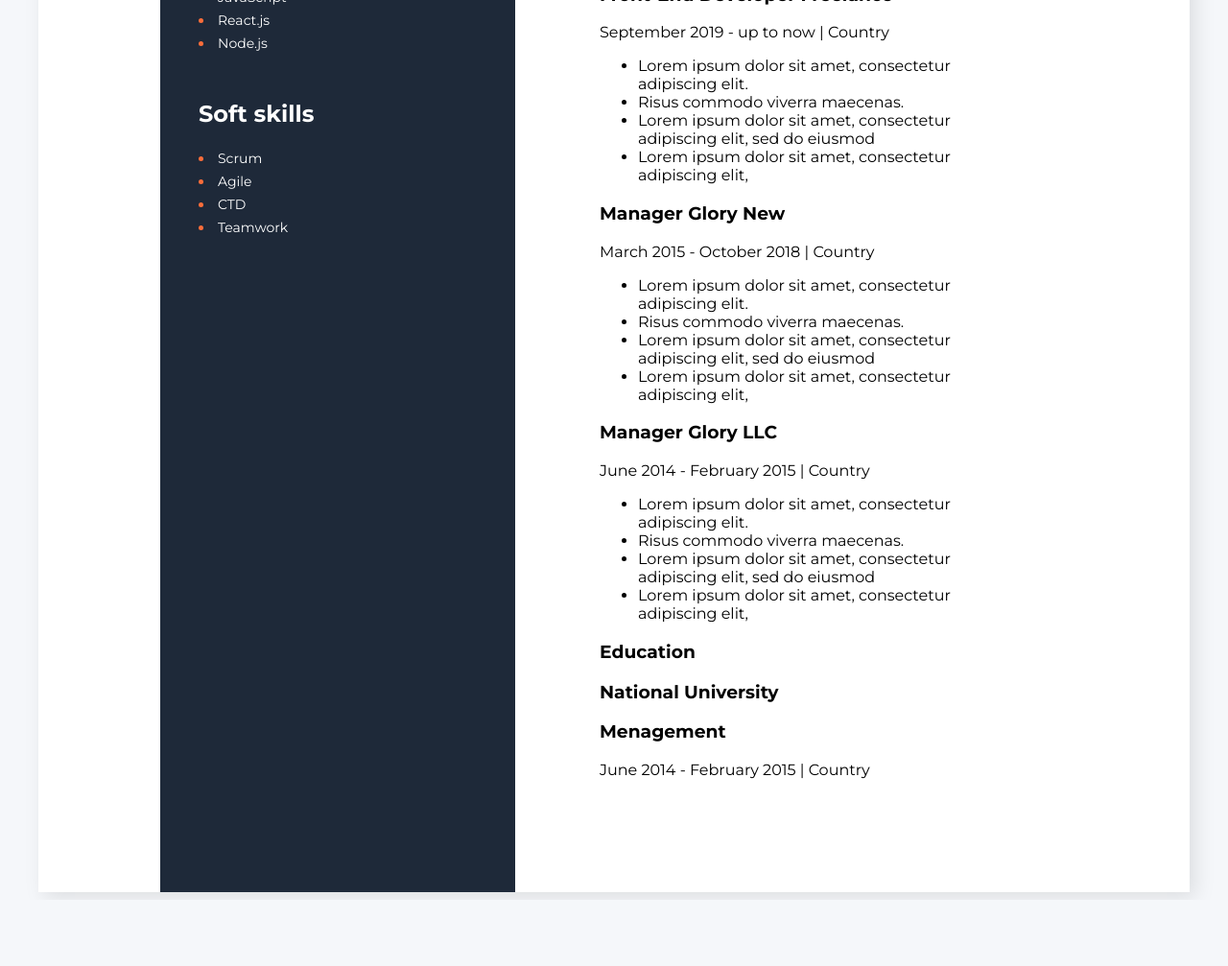
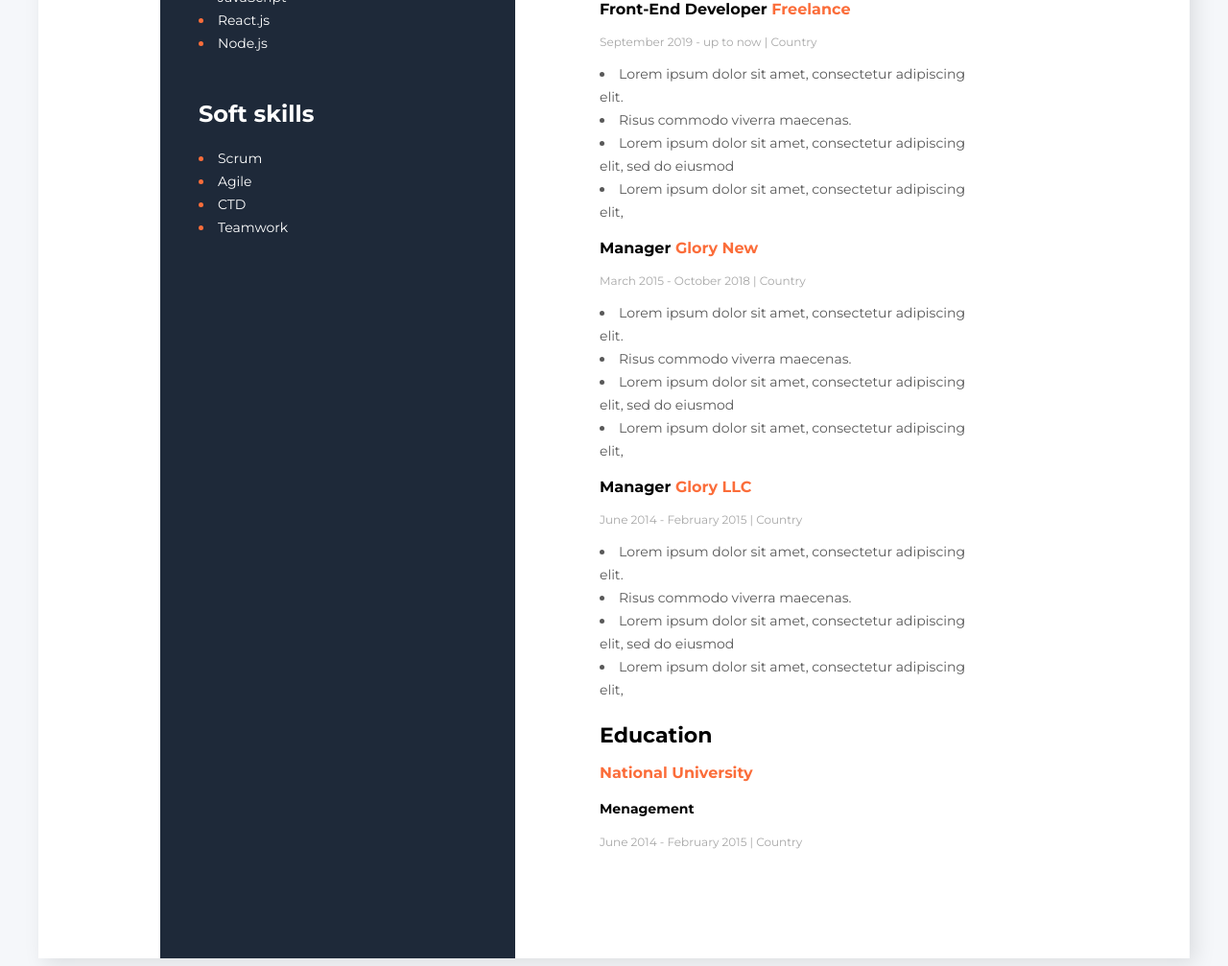
Before and after one commit to LichRave/CV, a plain HTML site: page index.html in a window 1280 px wide. Shown: the part 669-1676 px from the top of the page at 96% size. Before the commit the page ends 1607 px from the top, so only its background shows below. Drawn offline with Linux system fonts and the light colour scheme.

Commit message:
https://github.com/LichRave/CV.git

```diff
--- a/index.html
+++ b/index.html
@@ -24,7 +24,7 @@
     </div>
     <!-- 2. Projekty -->
     <div class="projects">
-       <h2>Projects</h2>
+       <h2 class="header-primary">Projects</h2>
          <ol class="list-primery">
          <li>
            <a class="list-primery-item" href="https://barbershop-pl.goit.global/">https://barbershop-pl.goit.global/</a>
@@ -32,20 +32,20 @@
          </li>
          <li>
            <a class="list-primery-item" href="https://cryptohub.goit.global/">https://cryptohub.goit.global/</a>
-           <span class="list-primery-item">.....................</span>[ JavaScript ]
+           <span class="list-primery-item">..............................</span>[<span class="list-primery-item"> JavaScript </span>]
          </li>
          <li>
            <a class="list-primery-item" href="https://kidslike.goit.global/">https://kidslike.goit.global/</a>
-           <span class="list-primery-item">.....................</span>[ React.js, Node.js ]
+           <span class="list-primery-item">....................................</span>[<span class="list-primery-item"> React.js, Node.js </span>]
          </li>
          </ol>
     </div>
     <!-- 3.1. Doświadczenie 01 -->
-         <div>
-           <h2>Work Experience</h2>
-           <h3>Front-End Developer Freelance</h3>
-           <p>September 2019 - up to now   |   Country</p>
-           <ul>
+         <div class="job">
+           <h2 class="header-primary">Work Experience</h2>
+           <h3 class="job-name">Front-End Developer <span class="highlight">Freelance</span></h3>
+           <p class="job-date">September 2019 - up to now   |   Country</p>
+           <ul class="joblist">
             <li>Lorem ipsum dolor sit amet, consectetur adipiscing elit.</li>
             <li>Risus commodo viverra maecenas.</li>
             <li>Lorem ipsum dolor sit amet, consectetur adipiscing elit, sed do eiusmod</li>
@@ -53,10 +53,10 @@
            </ul>
          </div>
     <!-- 3.2. Doświadczenie 02-->
-    <div>
-        <h3>Manager Glory New</h3>
-        <p>March 2015 - October 2018   |   Country</p>
-        <ul>
+    <div class="job">
+        <h3 class="job-name">Manager <span class="highlight">Glory New</span></h3>
+        <p class="job-date">March 2015 - October 2018   |   Country</p>
+        <ul class="joblist">
          <li>Lorem ipsum dolor sit amet, consectetur adipiscing elit.</li>
          <li>Risus commodo viverra maecenas.</li>
          <li>Lorem ipsum dolor sit amet, consectetur adipiscing elit, sed do eiusmod</li>
@@ -64,10 +64,10 @@
         </ul>
       </div>
     <!-- 3.3. Doświadczenie 03-->
-    <div>
-        <h3>Manager Glory LLC</h3>
-        <p>June 2014 - February 2015   |   Country</p>
-        <ul>
+    <div class="job">
+        <h3 class="job-name">Manager <span class="highlight">Glory LLC</span></h3>
+        <p class="job-date">June 2014 - February 2015   |   Country</p>
+        <ul class="joblist">
          <li>Lorem ipsum dolor sit amet, consectetur adipiscing elit.</li>
          <li>Risus commodo viverra maecenas.</li>
          <li>Lorem ipsum dolor sit amet, consectetur adipiscing elit, sed do eiusmod</li>
@@ -76,10 +76,10 @@
       </div>
     <!-- 4. Edukacja-->
     <div>
-        <h3>Education</h3>
-        <h3>National University</h3>
-        <h3>Menagement</h3>
-        <p>June 2014 - February 2015   |   Country</p>
+        <h3 class="header-primary">Education</h3>
+        <h3 class="job-name"> <span class="highlight">National University</span></h3>
+        <h4>Menagement</h4>
+        <p class="job-date">June 2014 - February 2015   |   Country</p>
     </div>
 </main>
     <!-- 1. Zdjęcie, 2. Kontakt, 3. H.sk. 4. S.sk) -->
--- a/style.css
+++ b/style.css
@@ -108,6 +108,7 @@ h1 {
 
 .projects {
     width: 485px;
+    margin-bottom: 51px;
 }
 
 .list-primery {
@@ -126,3 +127,44 @@ h1 {
     color: #595959;
     text-decoration: none;
 }
+
+.header-primary {
+    color: #000000;
+    font-weight: 700;
+    font-size: 22px;
+    line-height: 27px;
+    margin-bottom: 12px;
+}
+
+
+.job-name {
+    font-weight: 700;
+    font-size: 16px;
+    line-height: 20px;
+}
+
+.highlight {
+    color: #FB6D3A
+}
+
+.job-date {
+    font-weight: 400;
+    font-size: 12px;
+    line-height: 15px;
+    color: #a8a8a8;
+}
+
+.joblist {
+    font-weight: 400;
+    font-size: 14px;
+    line-height: 24px;
+    color: #595959;
+    padding-left: 0;
+    list-style-position: inside;
+}
+
+h4 {
+    font-weight: 700;
+    font-size: 14px;
+    line-height: 17px;
+}
```
